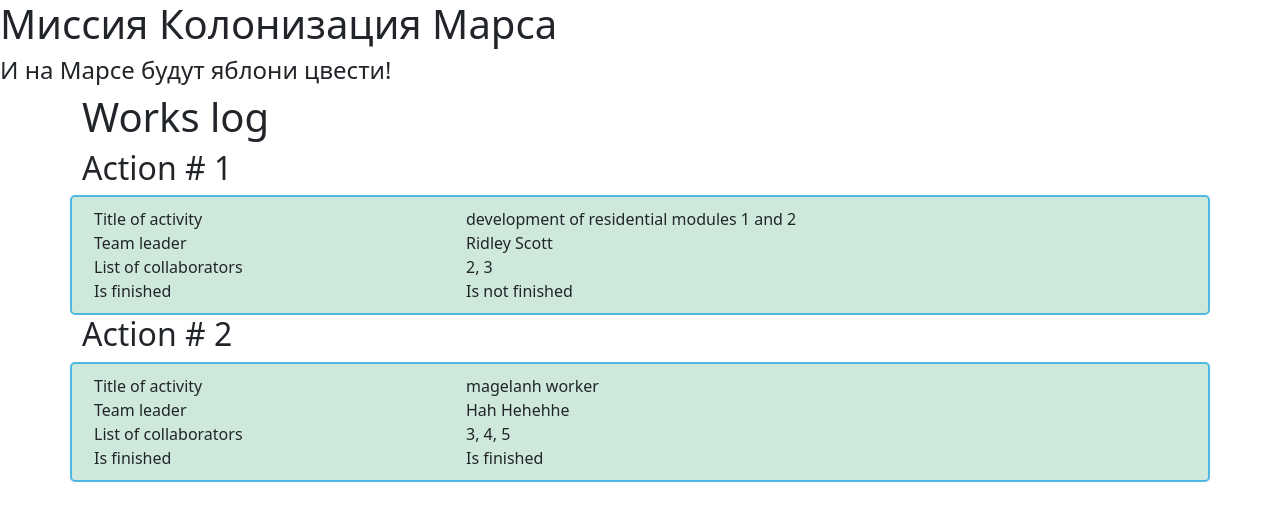
After one commit to okumuralapis/html_web, a Flask app: page / in a window 1280 px wide. The commit adds this page. Shown: the top 521 px of the page. Run offline with Flask 3, Linux system fonts and the light colour scheme.

Commit message:
Журнал работ

```diff
--- a/data/__all_models.py
+++ b/data/__all_models.py
@@ -1,3 +1,2 @@
 from . import users
 from . import jobs
-from . import departments
--- a/sqlachemy_1.py
+++ b/sqlachemy_1.py
@@ -1,24 +1,24 @@
 from data import db_session
-from data.departments import Department
 from data.users import User
 from data.jobs import Job
-from data.departments import Department
-
 import sqlalchemy
-from flask import Flask
+from flask import Flask, render_template
 
 app = Flask(__name__)
 app.config['SECRET_KEY'] = 'yandexlyceum_secret_key'
 
-db_session.global_init('db/users.sqlite')
-db_sess = db_session.create_session()
 
-user = db_sess.query(User).filter(User.id == 1).first()
-dep = Department(title='Медицинский раздел', chief=2, members=[1, 2], email='medicine@mars.org')
-user.dep.append(dep)
-db_sess.commit()
+def main():
+    db_session.global_init('db/users.sqlite')
+    app.run()
 
-qe = db_sess.query(User).select_from(User).join(Job, User.id == Job.team_leader,
-                                                isouter=True).filter(Job.work_size > 25, Department.id == 1)
-for i in qe:
-    print(i.surname, i.name)
+
+@app.route("/")
+def index():
+    db_sess = db_session.create_session()
+    info = db_sess.query(Job, User).join(User).all()
+    return render_template('index.html', info=info)
+
+
+if __name__ == '__main__':
+    main()
--- /dev/null
+++ b/static/css/style.css
@@ -0,0 +1,7 @@
+
+.container > div {
+  border-radius: 5px;
+  padding: 10px;
+  background-color: rgb(207 232 220);
+  border: 2px solid rgb(79 185 227);
+}
--- a/templates/base.html
+++ b/templates/base.html
@@ -2,13 +2,21 @@
 <html lang="en">
 <head>
     <meta charset="UTF-8">
+    <link href="https://cdn.jsdelivr.net/npm/bootstrap@5.3.3/dist/css/bootstrap.min.css"
+          rel="stylesheet" integrity="sha384-QWTKZyjpPEjISv5WaRU9OFeRpok6YctnYmDr5pNlyT2bRjXh0JMhjY6hW+ALEwIH"
+          crossorigin="anonymous">
+    <script src="https://cdn.jsdelivr.net/npm/@popperjs/core@2.11.8/dist/umd/popper.min.js"
+            integrity="sha384-I7E8VVD/ismYTF4hNIPjVp/Zjvgyol6VFvRkX/vR+Vc4jQkC+hVqc2pM8ODewa9r"
+            crossorigin="anonymous"></script>
+    <script src="https://cdn.jsdelivr.net/npm/bootstrap@5.3.3/dist/js/bootstrap.min.js"
+            integrity="sha384-0pUGZvbkm6XF6gxjEnlmuGrJXVbNuzT9qBBavbLwCsOGabYfZo0T0to5eqruptLy"
+            crossorigin="anonymous"></script>
     <link rel="stylesheet" type="text/css" href="static/css/style.css"/>
     <title>{{ title }}</title>
+    <h1>Миссия Колонизация Марса</h1>
+    <h4>И на Марсе будут яблони цвести!</h4>
 </head>
 <body>
-        <h1>Миссия Колонизация Марса</h1>
-        <h4>И на Марсе будут яблони цвести!</h4>
-        <img src="static/img/big.png">
 <main role="main" class="container">
     {% block content %}{% endblock %}
 </main>
--- /dev/null
+++ b/templates/index.html
@@ -0,0 +1,30 @@
+{% extends "base.html" %}
+
+{% block content %}
+<h1>Works log</h1>
+{% for item in info%}
+<h2>Action # {{ item.Job.id }}</h2>
+<div class="row">
+    <div class="col-6 col-sm-4">Title of activity</div>
+    <div class="col-6 col-sm-4">{{ item.Job.job }}</div>
+    <div class="w-100 d-none d-md-block"></div>
+
+    <div class="col-6 col-sm-4">Team leader</div>
+    <div class="col-6 col-sm-4">{{ item.User.name }} {{ item.User.surname }}</div>
+    <div class="w-100 d-none d-md-block"></div>
+
+    <div class="col-6 col-sm-4">List of collaborators</div>
+    <div class="col-6 col-sm-4">{{ item.Job.collaborators }}</div>
+    <div class="w-100 d-none d-md-block"></div>
+
+    <div class="col-6 col-sm-4">Is finished</div>
+    {% if item.Job.is_finished %}
+    <div class="col-6 col-sm-4">Is finished</div>
+    {% else %}
+    <div class="col-6 col-sm-4">Is not finished</div>
+    {% endif %}
+    <div class="w-100 d-none d-md-block"></div>
+</div>
+</div>
+{% endfor %}
+{% endblock %}
```
Also changed, not shown: data/departments.py (deleted, +0 -18 lines), heh.py (deleted, +0 -44 lines). Lines whose indentation alone changed are shown as unchanged.
